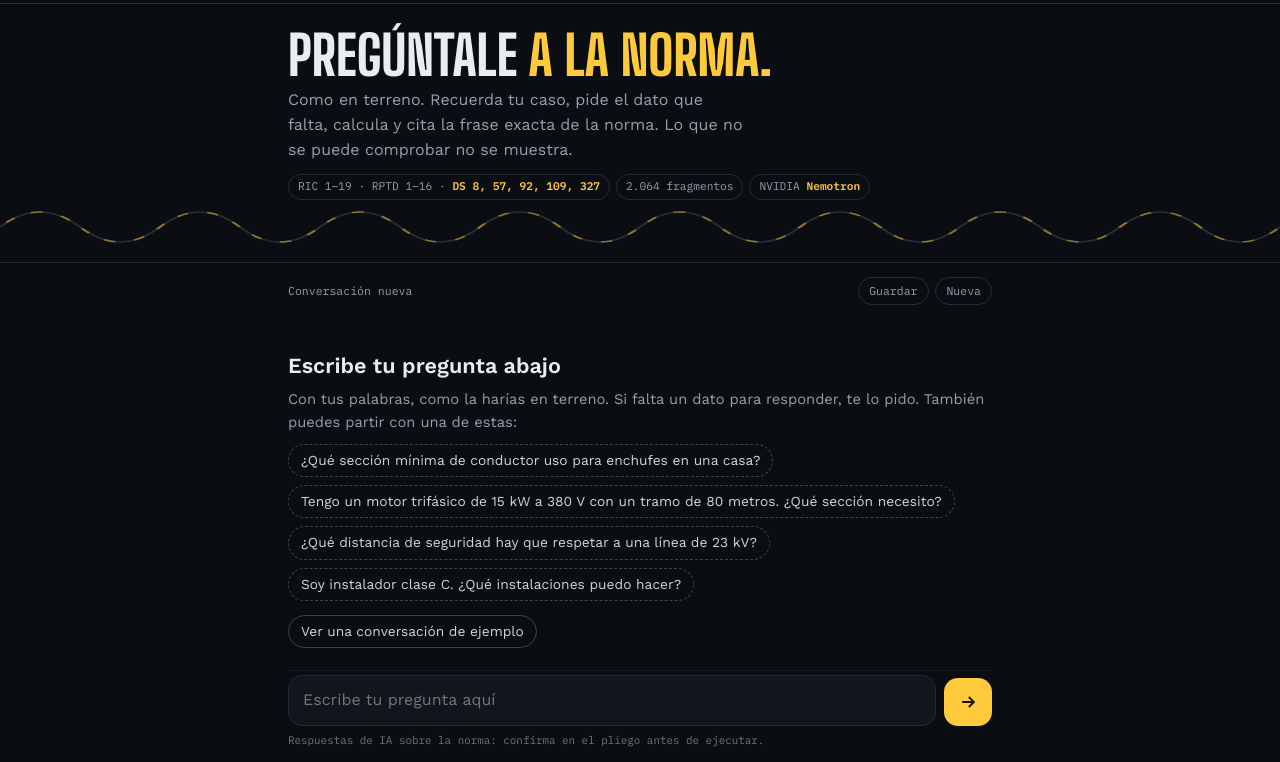
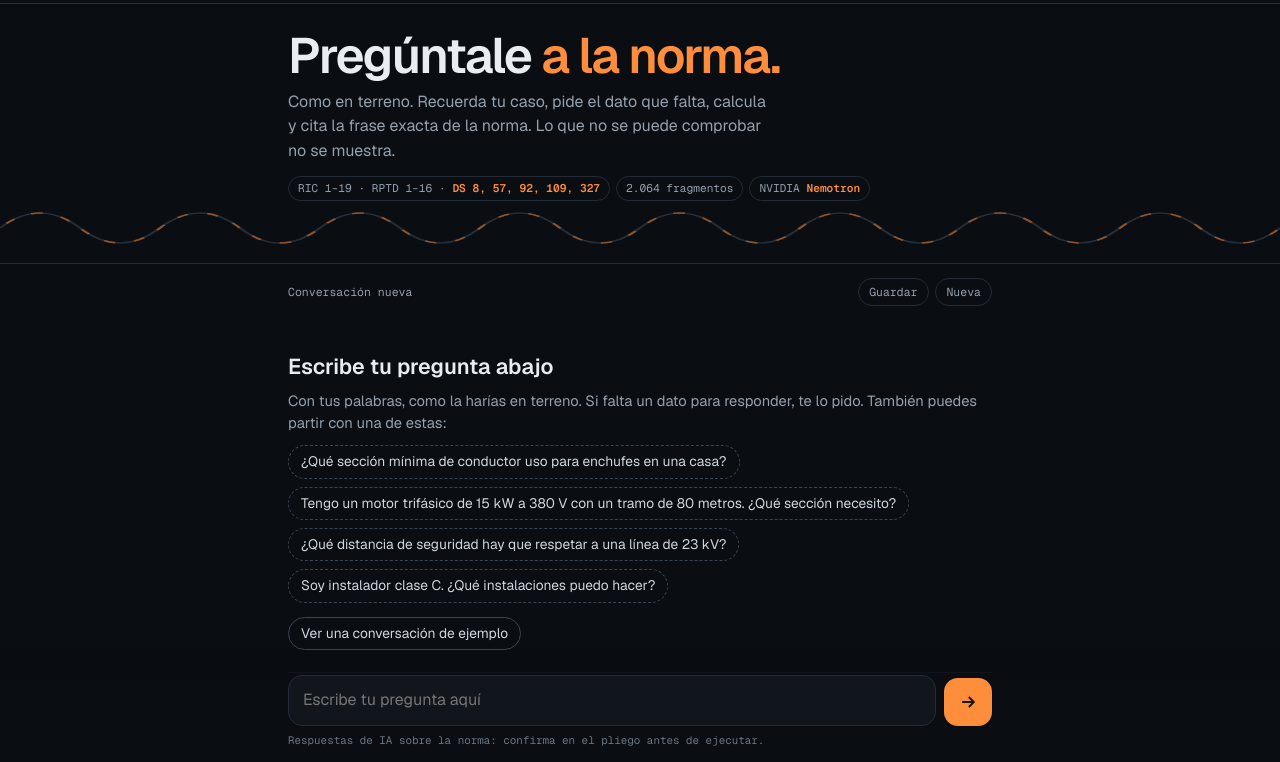
Before and after one commit to JSNN15/consulta-electrica, a plain HTML site: page index.html in a window 1280 px wide. Shown: the part 37-799 px from the top of the page. Drawn offline with nearby package versions, Linux system fonts and the light colour scheme; a script that the page names is missing.

Commit message:
Normaliza barra, tipografia y acento con el portafolio

```diff
--- a/index.html
+++ b/index.html
@@ -17,10 +17,7 @@
     <meta name="twitter:card" content="summary_large_image" />
     <link rel="preconnect" href="https://fonts.googleapis.com" />
     <link rel="preconnect" href="https://fonts.gstatic.com" crossorigin />
-    <link
-      href="https://fonts.googleapis.com/css2?family=Big+Shoulders+Display:wght@700;800&family=IBM+Plex+Mono:wght@400;500;600&family=Work+Sans:wght@400;500;600&display=swap"
-      rel="stylesheet"
-    />
+    <link href="https://fonts.googleapis.com/css2?family=Geist:wght@400;500;600;700&family=Geist+Mono:wght@400;500;600&display=swap" rel="stylesheet" />
     <style>
       :root {
         --bg: #0a0d12;
@@ -29,13 +26,13 @@
         --line: #232c36;
         --fg: #e8edf2;
         --muted: #94a1ad;
-        --acc: #ffc93c;
+        --acc: #ff8e3c;
         --acc-ink: #1d1500;
         --ok: #3ccf7a;
         --warn: #f5a524;
-        --display: 'Big Shoulders Display', 'Arial Narrow', Impact, sans-serif;
-        --sans: 'Work Sans', system-ui, -apple-system, 'Segoe UI', sans-serif;
-        --mono: 'IBM Plex Mono', ui-monospace, Consolas, monospace;
+        --display: 'Geist', system-ui, sans-serif;
+        --sans: 'Geist', system-ui, -apple-system, 'Segoe UI', sans-serif;
+        --mono: 'Geist Mono', ui-monospace, Consolas, monospace;
         color-scheme: dark;
       }
       * {
@@ -112,11 +109,11 @@
       }
       h1 {
         font-family: var(--display);
-        font-weight: 800;
-        text-transform: uppercase;
-        font-size: clamp(2.2rem, 6vw, 3.4rem);
-        line-height: 0.92;
+        font-weight: 600;
+        font-size: clamp(2rem, 4.2vw, 3.1rem);
+        line-height: 1.04;
         margin: 0;
+        letter-spacing: -0.035em;
       }
       h1 em {
         font-style: normal;
@@ -700,10 +697,10 @@
       ><span class="jnb-sp"></span
       ><a
         class="jnb-gh"
-        href="https://github.com/JSNN15/consulta-electrica"
+        href="https://github.com/JSNN15/electrical_code_rag_2026"
         target="_blank"
         rel="noopener"
-        title="Ver el código de esta máquina en GitHub"
+        title="Ver el código en GitHub"
         ><svg viewBox="0 0 16 16" width="16" height="16" aria-hidden="true">
           <path
             fill="currentColor"
@@ -792,7 +789,7 @@
         solo con los pliegos RIC y RPTD de la SEC y los decretos 8, 57, 92, 109 y 327. Cada cita se busca en
         el texto oficial y un segundo revisor comprueba cada punto antes de mostrarlo; los cálculos los hace
         el código. Es una ayuda de consulta: la responsabilidad del proyecto es del instalador autorizado.
-        <a href="https://github.com/JSNN15/consulta-electrica/blob/main/evaluacion.md">Cómo se validó</a>.
+        <a href="https://github.com/JSNN15/electrical_code_rag_2026/blob/main/evaluacion.md">Cómo se validó</a>.
       </footer>
     </main>
 
```
